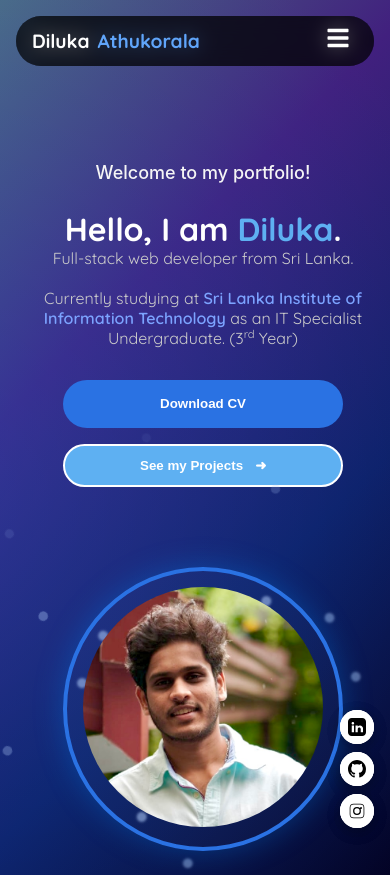
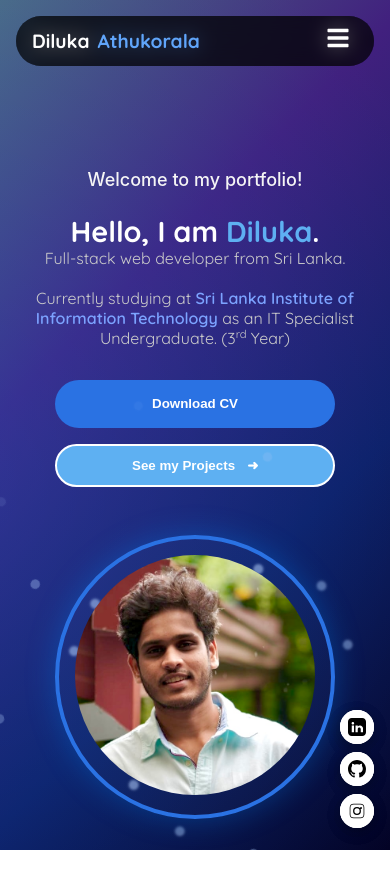
Before and after one commit to dilukaathukorala/My-Portfolio, a Next.js app: page / in a window 390 px wide. After the commit the page ends 850 px from the top, so only its background shows below. Built offline with nearby package versions, Linux system fonts and the light colour scheme.

Commit message:
Update Hero.css
Align contents

```diff
--- a/styles/Hero.css
+++ b/styles/Hero.css
@@ -153,6 +153,7 @@
   background-color: rgb(71, 152, 125);
   color: white;
 }
+
 .doc{
   margin-left: 0.5rem;
 }
@@ -173,7 +174,6 @@
   display: inline-block;
   animation: shake 3s infinite;
 }
-
 
 @keyframes shake {
   0%, 100% { transform: translateX(0); }
@@ -314,24 +314,33 @@
   height: 100vh;
 }
 
-/* === Mobile Adjustments === */
+/* === Mobile and Tablet Adjustments === */
 @media (max-width: 768px) {
   .hero-section {
     padding: 1.5rem;
+    text-align: center;
+    display: flex;
+    justify-content: center;
+    align-items: center;
   }
 
   .hero-content {
     flex-direction: column;
+    padding-top: 120px;
+    margin-left: auto;
+    margin-right: auto;
     text-align: center;
-    padding-top: 120px;
   }
 
+  .hero-left,
   .hero-right {
-    margin-top: 2rem;
+    flex: 1;
+    min-width: 280px;
+    text-align: center;
   }
 
   .hero-title {
-    font-size: 2rem;
+    font-size: 1.8rem;
   }
 
   .hero-description {
@@ -352,4 +361,8 @@
   .hero-image {
     max-width: 240px;
   }
+
+  .menu-backdrop {
+    display: none;
+  }
 }
```
